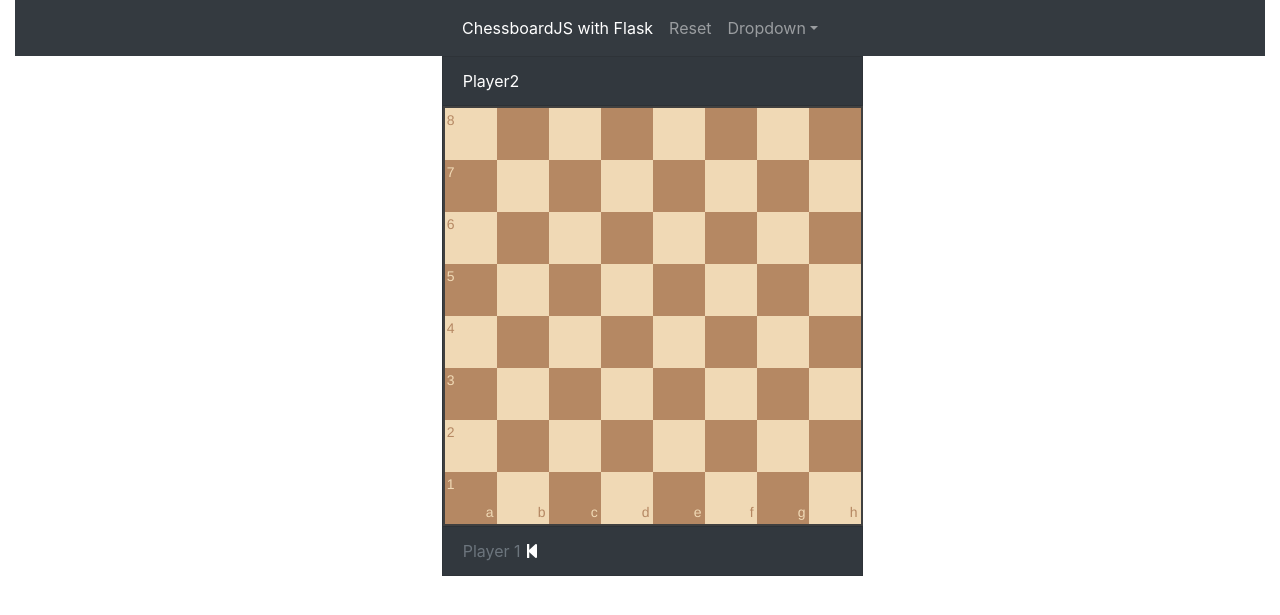
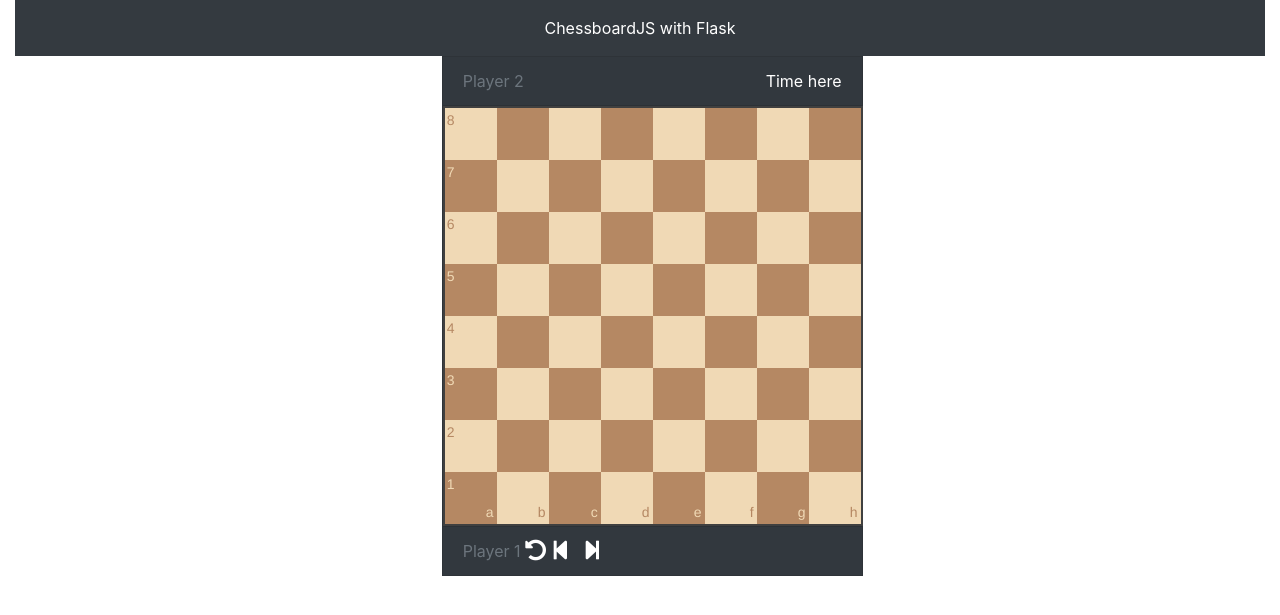
Before and after one commit to omega-coder/flask-chess-platform, a Flask app: template templates/index.html in a window 1280 px wide. Shown: the top 615 px of the page. Run offline with Flask 2, Linux system fonts and the light colour scheme; the template is opened without the code that fills it, so the values that code supplies are empty; some libraries are stand-ins or nearby versions.

Commit message:
Adds reset, undo, redo controls

```diff
--- a/static/css/app.css
+++ b/static/css/app.css
@@ -9,3 +9,9 @@
 .card-body {
     padding: 0 !important;
 }
+
+/* Main app styles*/
+
+#reset, #undo, #redo {
+    cursor: pointer;
+}
--- a/templates/index.html
+++ b/templates/index.html
@@ -23,17 +23,6 @@
             <li class="nav-item active">
               <a class="nav-link" href="#">ChessboardJS with Flask<span class="sr-only">(current)</span></a>
             </li>
-            <li class="nav-item">
-                <a class="nav-link" href="javascript:void(0);" id="reset">Reset</a>
-            </li>
-            <li class="nav-item dropdown">
-              <a class="nav-link dropdown-toggle" href="https://omega-coder.me" id="dropdown10" data-toggle="dropdown" aria-haspopup="true" aria-expanded="false">Dropdown</a>
-              <div class="dropdown-menu" aria-labelledby="dropdown10">
-                <a class="dropdown-item" href="#">Action</a>
-                <a class="dropdown-item" href="#">Another action</a>
-                <a class="dropdown-item" href="#">Something else here</a>
-              </div>
-            </li>
           </ul>
         </div>
       </nav>
@@ -43,11 +32,16 @@
             </div>
             <div class="col-md-6">
 			<div class="card text-white bg-dark mb-3" style='width: 69%;'>
-				<div class="card-header">Player2</div>
+                <div class="card-header"><span class="text-muted">Player 2</span>
+                <span style='float: right;'>Time here</span>
+                </div>
 				<div class="card-body">
 				<div id="board"></div>
                 <div class="card-footer">
-                    <span class="text-muted">Player 1 </span> <i class='fas fa-step-backward' id="undo"></i>
+                    <span class="text-muted">Player 1 </span>
+                    <i class="fas fa-undo-alt fa-lg" id="reset" disabled></i>
+                    <i class='fas fa-step-backward fa-lg' id="undo"></i>&nbsp;&nbsp;
+                    <i class="fas fa-step-forward fa-lg" id="redo"></i>&nbsp;&nbsp;
                 </div>
 			</div>
 			</div>
```
